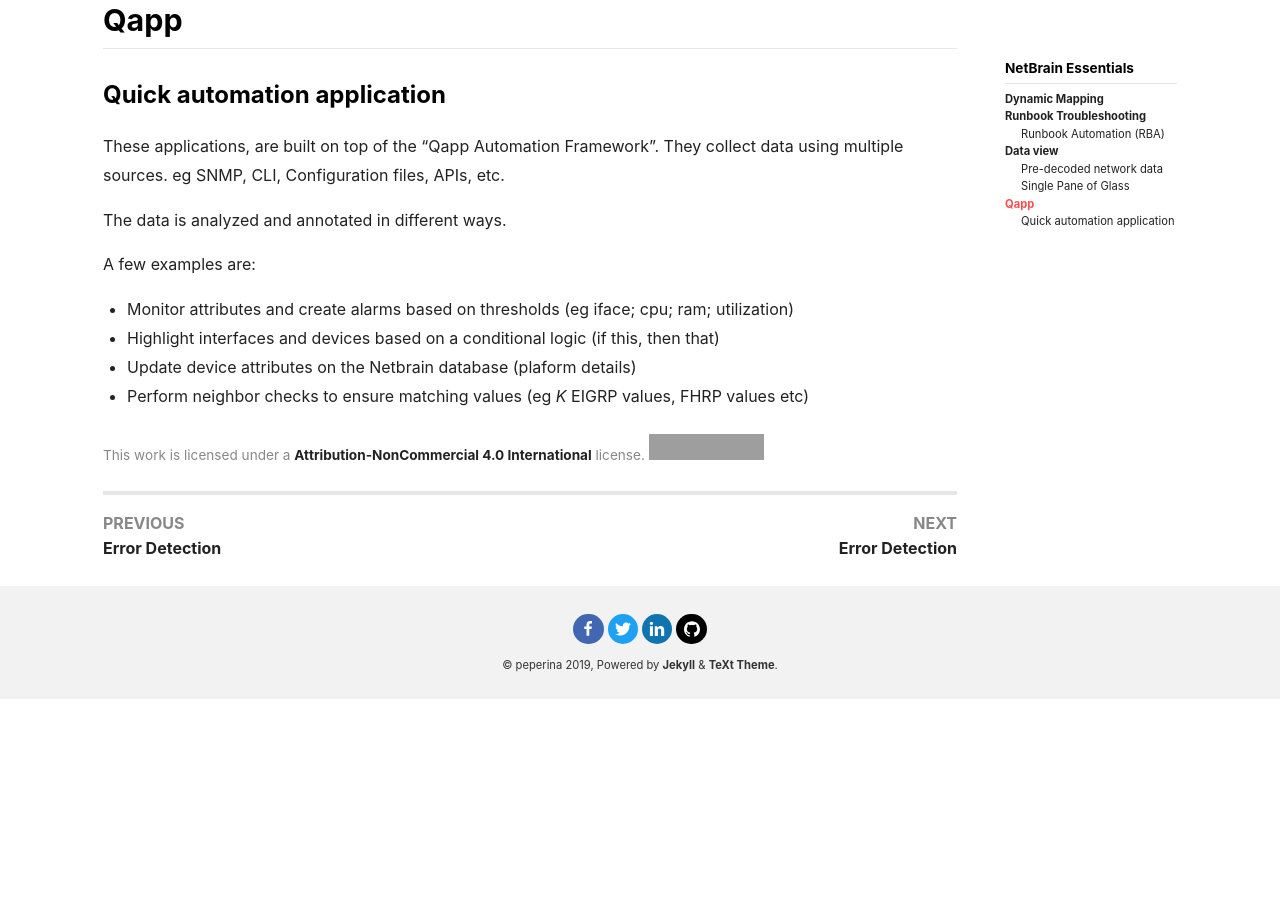
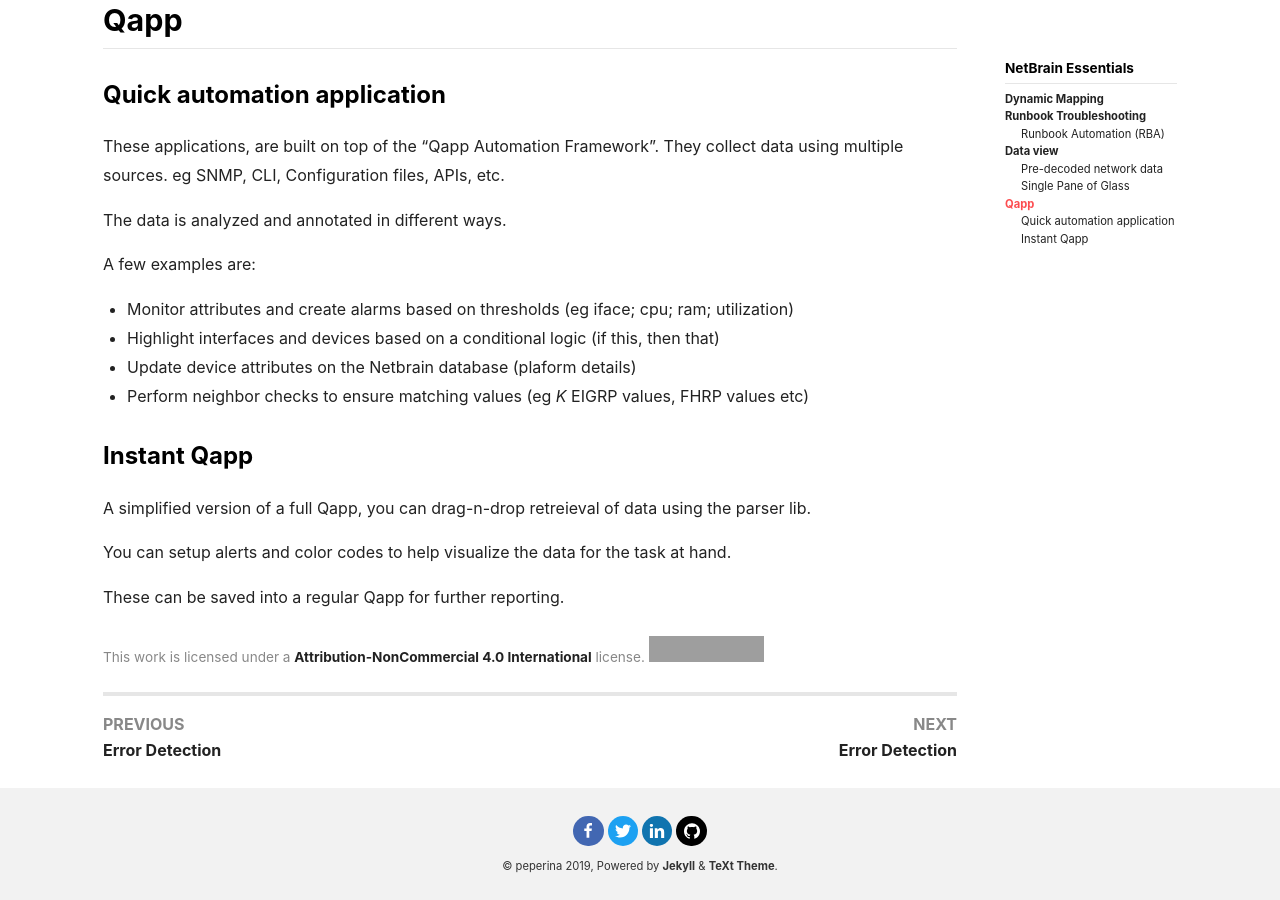
Before and after one commit to amarinjs/sitio, a Jekyll site: the page built from _posts/2019-09-27-Netbrain-basics.md, in a window 1280 px wide and 900 px high, scrolled down 2220 px. Built offline with Jekyll 4.4.1, drawn with Linux system fonts in a browser that asks for light colours; nearby versions of some CDN libraries; comment, search, counter and statistics services are not loaded; before the commit the page ends 2919 px from its top, so only the background shows below that; grey boxes are pictures that could not be loaded.

Commit message:
Update 2019-09-27-Netbrain-basics.md

```diff
--- a/_posts/2019-09-27-Netbrain-basics.md
+++ b/_posts/2019-09-27-Netbrain-basics.md
@@ -83,3 +83,11 @@
 - Highlight interfaces and devices based on a conditional logic (if this, then that)
 - Update device attributes on the Netbrain database (plaform details)
 - Perform neighbor checks to ensure matching values (eg *K* EIGRP values, FHRP values etc)
+
+### Instant Qapp
+
+A simplified version of a full Qapp, you can drag-n-drop retreieval of data using the parser lib.
+
+You can setup alerts and color codes to help visualize the data for the task at hand.
+
+These can be saved into a regular Qapp for further reporting.
```
